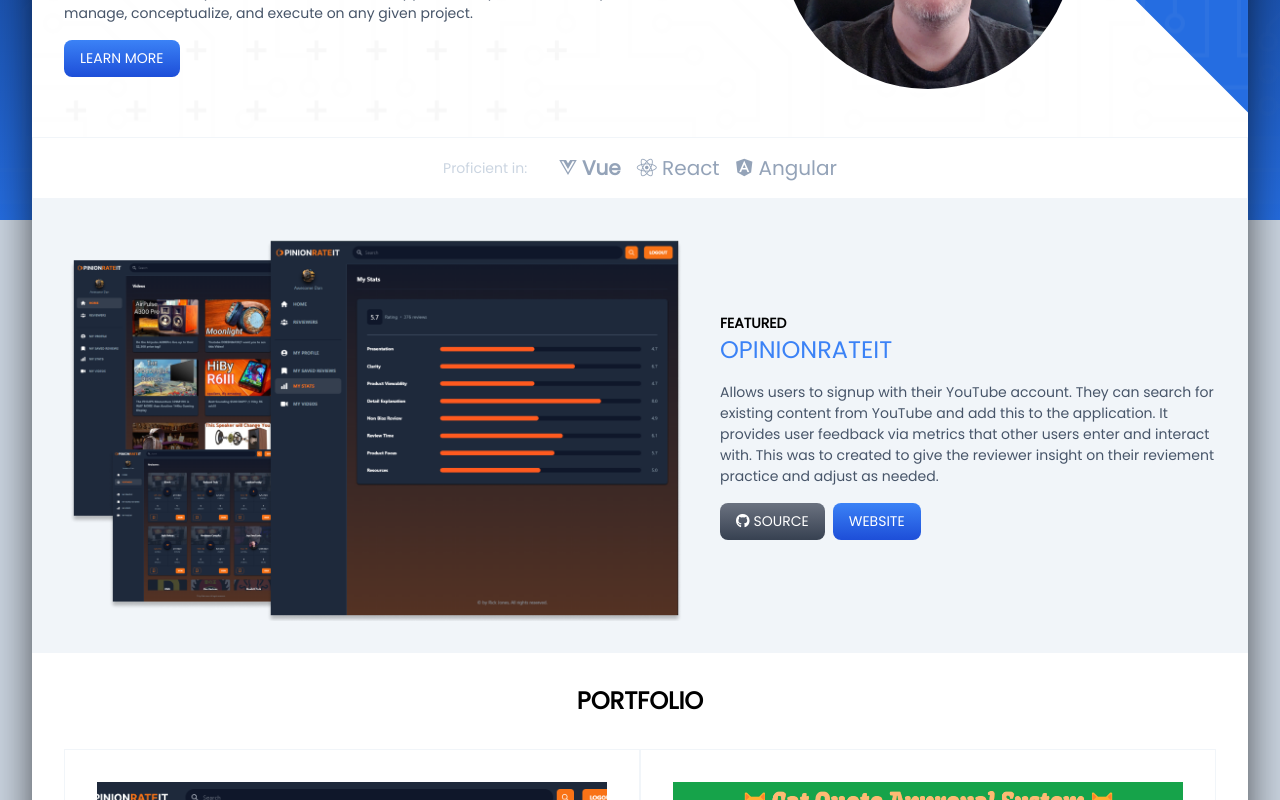
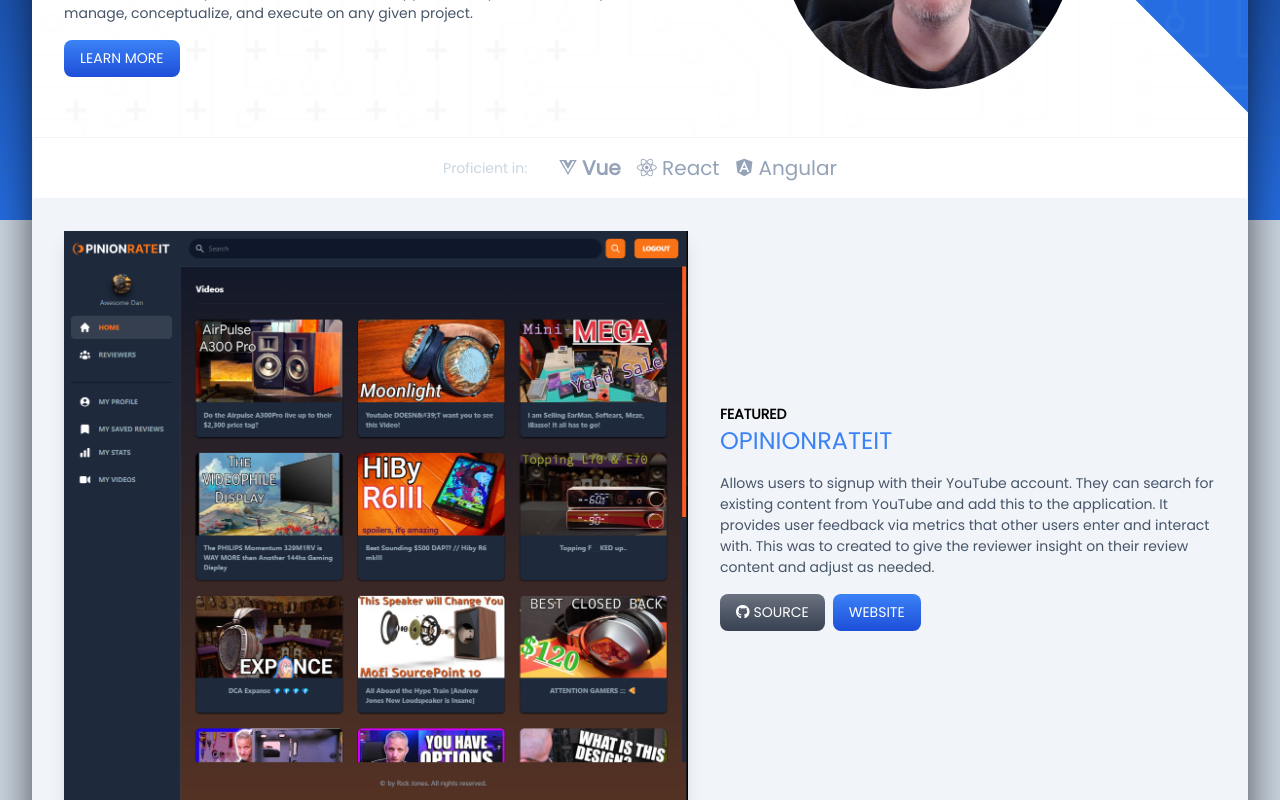
Before and after one commit to rljones101/rljones101.github.io, a React (Vite) app: page / in a window 1280 px wide. Shown: the part 580-1380 px from the top of the page. Built offline with nearby package versions, Linux system fonts and the light colour scheme.

Commit message:
Added a fade animation to the featured site area.

```diff
--- a/src/App.css
+++ b/src/App.css
@@ -1,3 +1,16 @@
+@keyframes fadeIn {
+  from {
+    opacity: 0;
+  }
+  to {
+    opacity: 1;
+  }
+}
+
+.animate-fade-in {
+  animation: fadeIn 300ms ease-in;
+}
+
 .grid-layout {
   display: grid;
   grid-template-columns: repeat(auto-fill, minmax(300px, 1fr));
--- a/src/App.jsx
+++ b/src/App.jsx
@@ -1,10 +1,6 @@
+import { useState, useEffect, useRef } from "react";
 import "./App.css";
 import { HashLink } from "react-router-hash-link";
-
-// Source URLs
-const OPINION_RATE_IT_LINK =
-  "https://gitfront.io/r/rljones101/RVLYyHZkZ835/opinionrateit-site/";
-const OPINION_RATE_IT_SITE = "https://dev.opinionrateit.com/";
 
 const projects = [
   {
@@ -13,9 +9,10 @@
     name: "OpinionRateIt",
     tech: ["Vue 3", "HTML", "Tailwind CSS", "Node", "Express", "MongoDB"],
     description:
-      "Allows users to signup with their YouTube account. They can search for existing content from YouTube and add this to the application. It provides user feedback via metrics that other users enter and interact with. This was to created to give the reviewer insight on their reviement practice and adjust as needed.",
-    sourceUrl: OPINION_RATE_IT_LINK,
-    siteUrl: OPINION_RATE_IT_SITE,
+      "Allows users to signup with their YouTube account. They can search for existing content from YouTube and add this to the application. It provides user feedback via metrics that other users enter and interact with. This was to created to give the reviewer insight on their review content and adjust as needed.",
+    sourceUrl:
+      "https://gitfront.io/r/rljones101/RVLYyHZkZ835/opinionrateit-site/",
+    siteUrl: "https://dev.opinionrateit.com/",
   },
   {
     id: 2,
@@ -69,17 +66,26 @@
     siteUrl: "",
   },
 ];
-// image, name, description, sourceUrl, siteUrl
-const featuredSite = {
-  image: "site-screens.png",
-  name: "OpinionRateIt",
-  description:
-    "Allows users to signup with their YouTube account. They can search for existing content from YouTube and add this to the application. It provides user feedback via metrics that other users enter and interact with. This was to created to give the reviewer insight on their reviement practice and adjust as needed.",
-  sourceUrl: OPINION_RATE_IT_LINK,
-  siteUrl: OPINION_RATE_IT_SITE,
-};
+
+let timeID = 0;
 
 function App() {
+  const [index, setIndex] = useState(0);
+  const [featuredProject, setFeaturedProject] = useState({
+    ...projects[0],
+  });
+
+  timeID = setTimeout(() => {
+    if (index < projects.length - 1) {
+      setIndex(index + 1);
+    } else {
+      setIndex(0);
+    }
+
+    setFeaturedProject(projects[index]);
+    clearTimeout(timeID);
+  }, 10000);
+
   return (
     <div
       id="app"
@@ -90,12 +96,13 @@
           <ProfileSummary />
           <ProfileImage />
         </AboutMeSection>
+        <ProficientSkills />
         <FeaturedSiteSection
-          image={featuredSite.image}
-          name={featuredSite.name}
-          description={featuredSite.description}
-          sourceUrl={featuredSite.sourceUrl}
-          siteUrl={featuredSite.siteUrl}
+          image={featuredProject.image}
+          name={featuredProject.name}
+          description={featuredProject.description}
+          sourceUrl={featuredProject.sourceUrl}
+          siteUrl={featuredProject.siteUrl}
         />
         <PortfolioSection />
         <SkillsSection />
@@ -204,21 +211,31 @@
 }
 
 function FeaturedSiteSection({ image, name, description, sourceUrl, siteUrl }) {
+  const [isFading, setIsFading] = useState(false);
+
+  useEffect(() => {
+    setIsFading(true);
+    setTimeout(() => {
+      setIsFading(false);
+    }, 2000);
+  }, [image]);
+
   return (
-    <section className="bg-slate-100">
-      <ProficientSkills />
-
-      <div className="overflow-hidden flex flex-col md:flex-row items-center gap-4 p-4 md:gap-8 md:p-8">
-        <div className="md:flex-auto md:w-64 flex gap-4">
-          <img src={image} alt="OpinonRateIt" />
+    <section className="bg-slate-100 flex justify-center">
+      <div
+        className={`overflow-hidden transition-all flex flex-col md:flex-row justify-center items-center gap-4 p-4 md:gap-8 md:p-8 ${
+          isFading ? "animate-fade-in" : "animate-fade-done"
+        }`}>
+        <div className="md:flex-auto md:w-64 flex gap-4 shadow-lg shadow-gray-300 transition-all">
+          <img src={image} alt={name} />
         </div>
         <div className="md:flex-auto md:w-32">
           <h2 className="uppercase font-bold text-black">Featured</h2>
           <h3 className="text-2xl uppercase mb-4 text-blue-500">{name}</h3>
           <p className="mb-4">{description}</p>
           <div className="flex gap-2">
-            <GitHubButton link={sourceUrl}>Source</GitHubButton>
-            <Button link={siteUrl}>Website</Button>
+            {sourceUrl && <GitHubButton link={sourceUrl}>Source</GitHubButton>}
+            {siteUrl && <Button link={siteUrl}>Website</Button>}
           </div>
         </div>
       </div>
```
